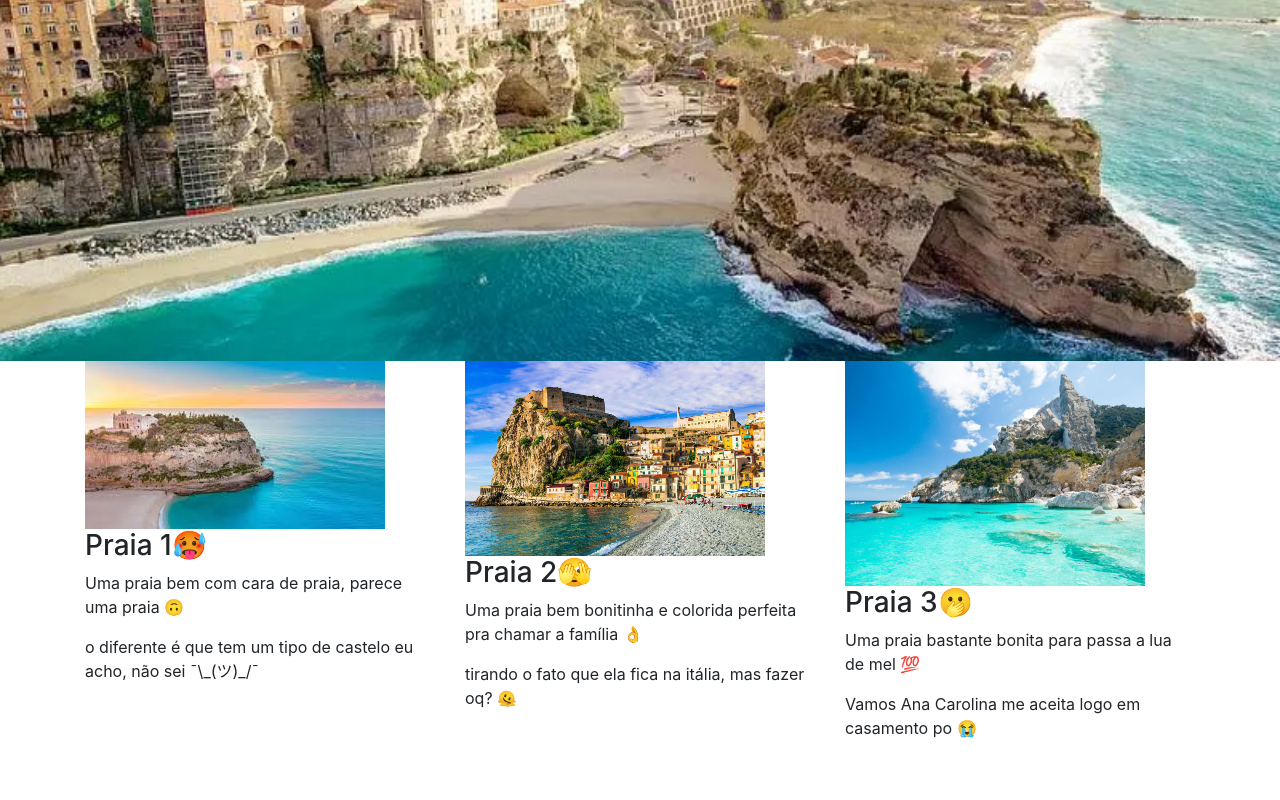
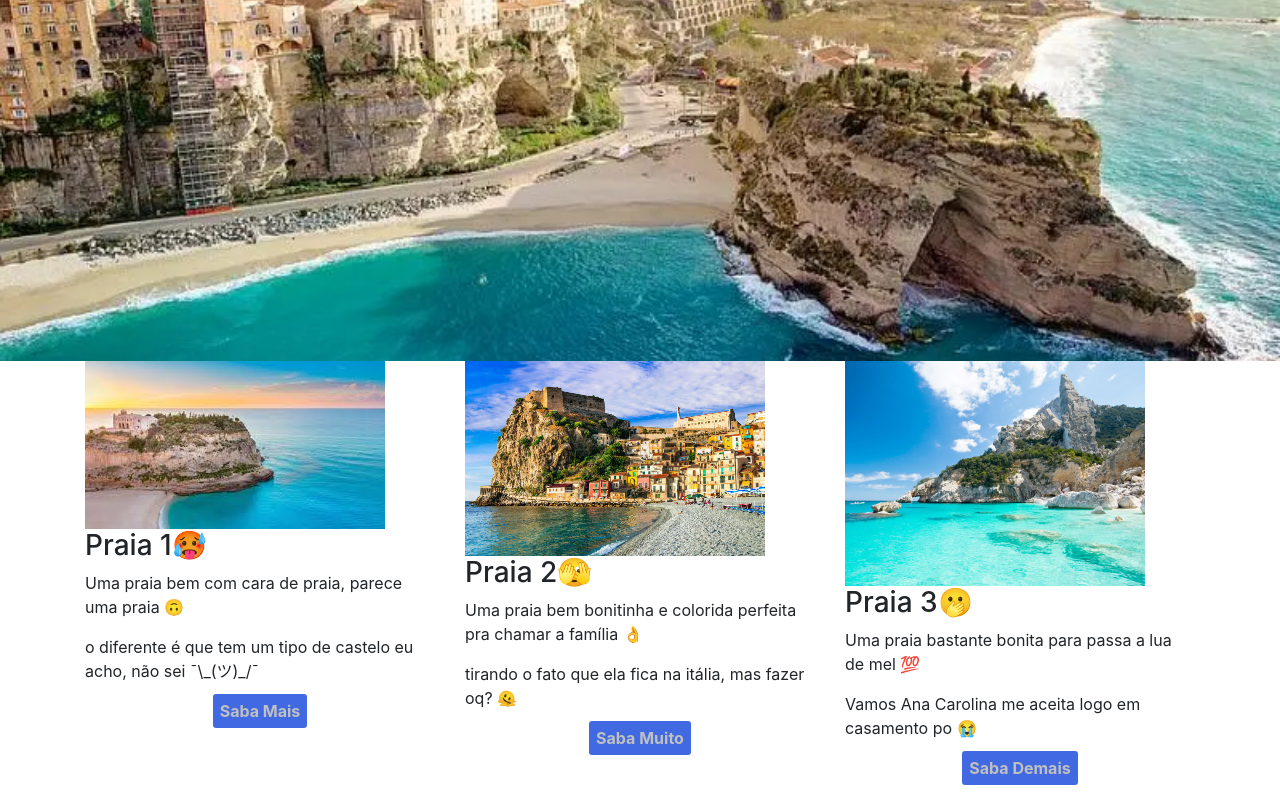
Before and after one commit to RafaelBigueti/HK, a plain HTML site: page HK-main/HK-main/imagens de praia/index.html in a window 1280 px wide. Shown: the part 405-1205 px from the top of the page. Before the commit the page ends 1161 px from the top, so only its background shows below. Drawn offline with nearby package versions, Linux system fonts and the light colour scheme.

Commit message:
Add files via upload

```diff
--- a/HK-main/HK-main/imagens de praia/css/index.css
+++ b/HK-main/HK-main/imagens de praia/css/index.css
@@ -43,3 +43,30 @@
 .SADDY img {
     width: 300PX;
 }
+
+.link-config a{
+    font-weight: bold;
+    background-color: royalblue;
+    color: silver;
+    padding: 7px;
+    border-radius: 3px;
+}
+
+.link-config a:hover{
+    color: rgb(255, 228, 78);
+    background-color: rgb(10, 112, 10);
+}
+
+
+.espbutton{
+    margin-bottom: 20px;
+}
+
+@media only screen and (max-width: 1125px) {
+  body {
+    background-color: rgb(73, 126, 139);
+  }
+  .banner{
+    height: 200px;
+  }
+}
--- a/HK-main/HK-main/imagens de praia/index.html
+++ b/HK-main/HK-main/imagens de praia/index.html
@@ -21,25 +21,34 @@
 
 </div>
 
-<div class="container">
+<div class="container espancamento">
   <div class="row">
-    <div class="col-sm-4">
+    <div class="col-sm-4 espbutton">
       <div class="DOWN"><img src="img/Paia.jpeg"></div>
       <h3>Praia 1🥵</h3>
       <p>Uma praia bem com cara de praia, parece uma praia 🙃</p>
       <p>o diferente é que tem um tipo de castelo eu acho, não sei ¯\_(ツ)_/¯</p>
+      <div class="link-config text-center">
+        <a href="">Saba Mais</a>
+      </div>
     </div>
-    <div class="col-sm-4">
+    <div class="col-sm-4 espbutton">
       <div class="NOHAPPY"><img src="img/Paraia.jpg"></div>
       <h3>Praia 2🫣</h3>
       <p>Uma praia bem bonitinha e colorida perfeita pra chamar a família 👌 </p>
       <p>tirando o fato que ela fica na itália, mas fazer oq? 🫠</p>
+      <div class="link-config text-center">
+        <a href="">Saba Muito</a>
+      </div>
     </div>
-    <div class="col-sm-4">
+    <div class="col-sm-4 espbutton">
       <div class="SADDY"><img src="img/Praia.jpg"></div>
       <h3>Praia 3🫢</h3>
       <p>Uma praia bastante bonita para passa a lua de mel 💯</p>
       <p>Vamos Ana Carolina me aceita logo em casamento po 😭 </p>
+      <div class="link-config text-center">
+        <a href="">Saba Demais</a>
+      </div>
     </div>
   </div>
 </div>
```
